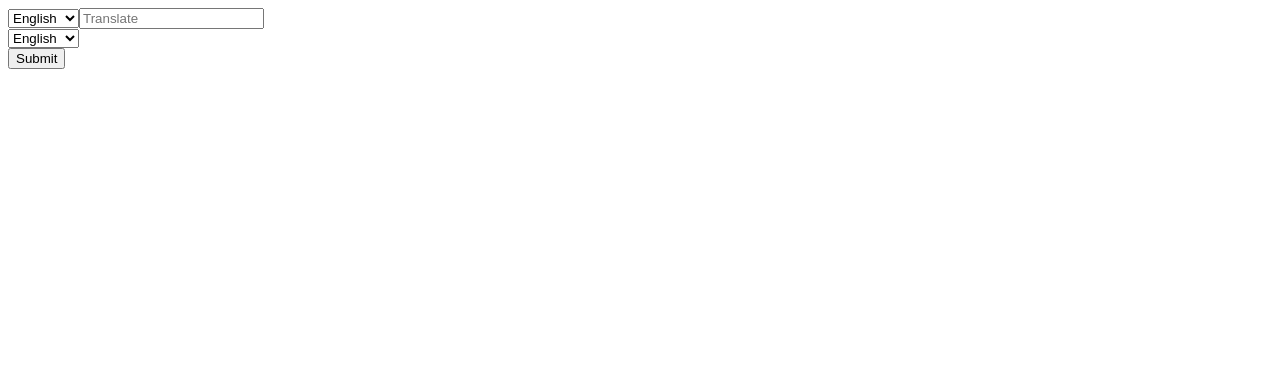
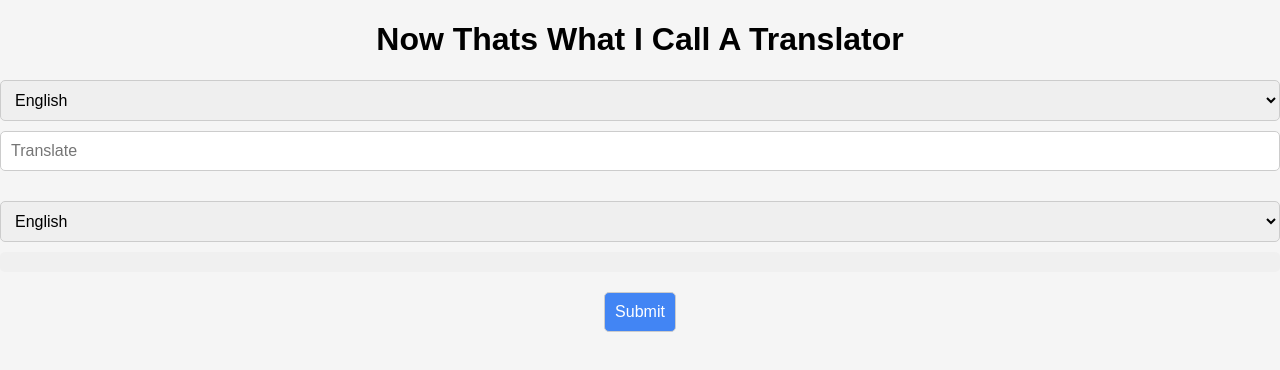
Before and after one commit to sage-code82/translatim, a React (Vite) app in the folder client/: page / in a window 1280 px wide. Shown: the top 370 px of the page. Built offline with nearby package versions, Linux system fonts and the light colour scheme.

Commit message:
re do the page after testing, add some CSS to get started

```diff
--- a/client/src/App.css
+++ b/client/src/App.css
@@ -1,3 +1,67 @@
+body {
+  margin: 0;
+  padding: 0;
+  font-family: Arial, sans-serif;
+  background-color: #f5f5f5;
+  text-align: center;
+}
+
+.app {
+  max-width: 800px;
+  margin: 0 auto;
+  background-color: #fff;
+  border-radius: 10px;
+  padding: 20px;
+  box-shadow: 0 0 10px rgba(0, 0, 0, 0.1);
+}
+
+header {
+  background-color: #330066;
+  color: #fff;
+  padding: 10px;
+  border-radius: 10px 10px 0 0;
+}
+
+main {
+  padding: 20px;
+}
+
+.container {
+  display: flex;
+  flex-direction: column;
+  margin-bottom: 20px;
+}
+
+select,
+input,
+button {
+  padding: 10px;
+  margin-bottom: 10px;
+  border: 1px solid #ccc;
+  border-radius: 5px;
+  font-size: 16px;
+}
+
+button {
+  background-color: #4285f4;
+  color: #fff;
+  cursor: pointer;
+}
+
+.output {
+  background-color: #f0f0f0;
+  padding: 10px;
+  border-radius: 5px;
+  font-size: 18px;
+}
+
+footer {
+  background-color: #330066;
+  color: #fff;
+  padding: 10px;
+  border-radius: 0 0 10px 10px;
+}
+
 .background-image {
   background-size: cover;
   background-position: center;
--- a/client/src/App.jsx
+++ b/client/src/App.jsx
@@ -11,13 +11,10 @@ function App() {
 
   async function handleTranslate(event) {
     event.preventDefault();
-    const API = `http://localhost:8080/translate?word=${word}&from=${from}&to=${to}`;
+    const API = `https://translatim-rhsp.onrender.com/translate?word=${word}&from=${from}&to=${to}`; // swap with my onrender link
     const res = await axios.get(API);
-    const APIPIC = `https://api.unsplash.com/search/photos?client_id=${process.env.UNSPLASH_ACCESS_KEY}&query=${res.data.responseData.translatedText}`;
-    const resAPIPIC = await axios.get(APIPIC);
-
     setTranslation(res.data.translation);
-    setImage(resAPIPIC.data.results[0].urls.regular);
+    setImage(res.data.image); // was I overthinking do I only need this line?
   }
 
   return (
@@ -26,6 +23,7 @@ function App() {
         className="background-image"
         style={{ backgroundImage: `url(${image})` }}
       />
+      <h1>Now Thats What I Call A Translator</h1>
       <form onSubmit={handleTranslate}>
         <div className="container">
           <select onChange={(event) => setFrom(event.target.value)}>
```
Also changed, not shown: 1 other file (tests, documents, lock files or other folders).
